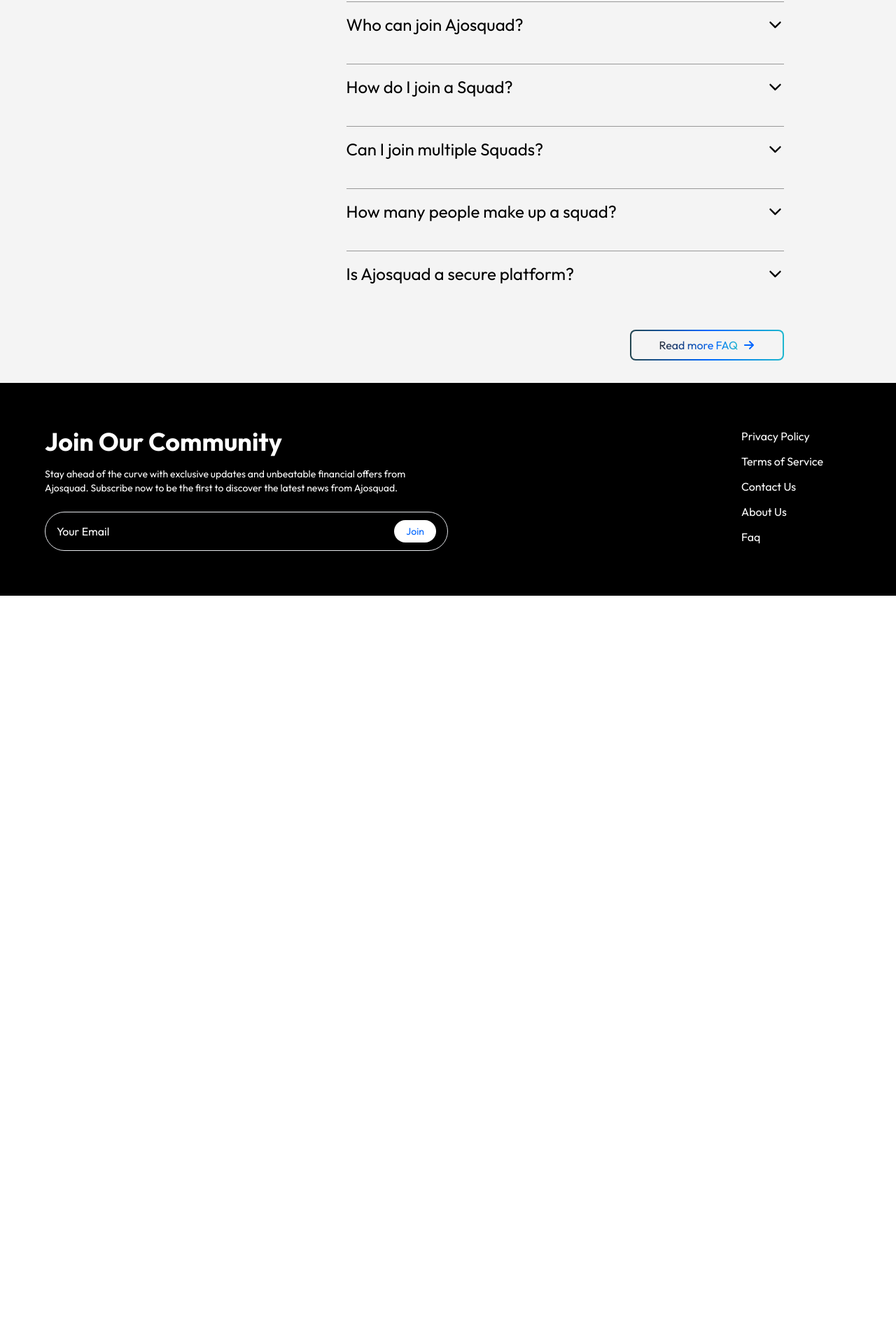
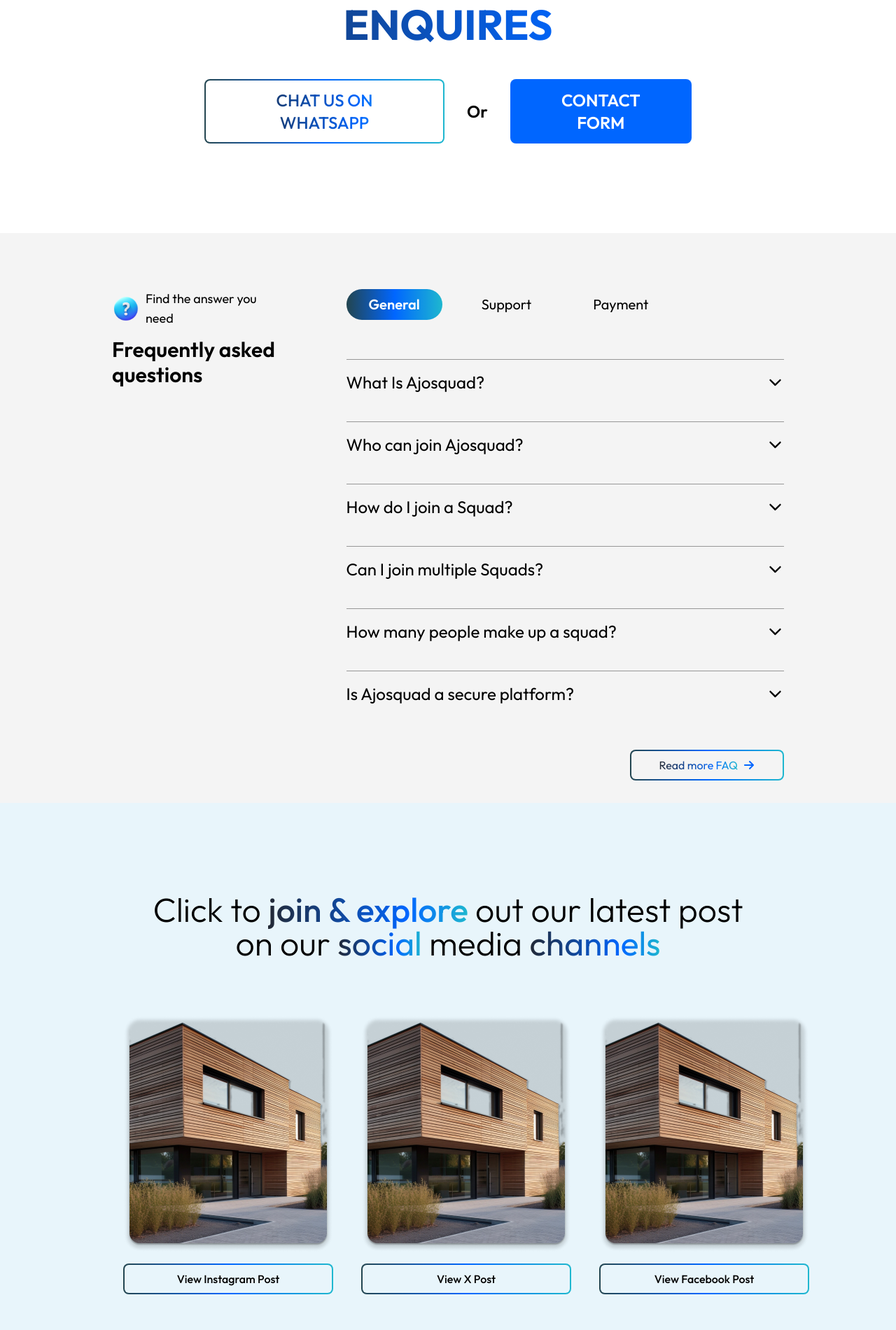
Before and after one commit to gammadefi/ajosquad-website, a Next.js app: page / in a window 1280 px wide. Shown: the part 7480-9380 px from the top of the page at 70% size. Before the commit the page ends 8331 px from the top, so only its background shows below. Built offline with nearby package versions, Linux system fonts and the light colour scheme.

Commit message:
Implement Join Us and explore sections of landing page

```diff
--- a/pages/index.tsx
+++ b/pages/index.tsx
@@ -1,4 +1,5 @@
 import React from 'react'
+import Head from 'next/head'
 import Header from '../src/components/Header'
 import Hero from '../src/sections/Hompage/Hero'
 import Footer from '../src/components/Footer'
@@ -9,10 +10,16 @@
 import Fag from '../src/sections/Hompage/Fag'
 import Security from '../src/sections/Hompage/Security'
 import Testimonial from '../src/sections/Hompage/Testimonial'
+import JoinUs from '../src/sections/Hompage/JoinUs'
+import Explore from '../src/sections/Hompage/Explore'
 
 const index = () => {
   return (
     <div>
+      <Head>
+        <title>Home | AjoSquads</title>
+        <meta property="og:description" content="Empowering Your Financial Journey" key="title" />
+      </Head>
       <Header hasHero={true} />
       <Hero />
       <Shortstory />
@@ -21,7 +28,9 @@
       <Howitworks />
       <Testimonial />
       <Security />
+      <JoinUs />
       <Fag />
+      <Explore />
       <Footer />
     </div>
   )
--- /dev/null
+++ b/src/sections/Hompage/Explore.tsx
@@ -0,0 +1,33 @@
+import React from 'react'
+import Image, { StaticImageData } from 'next/image'
+import HouseImage from '../../../public/assets/House Image 2.png'
+
+const Explore = () => {
+  return (
+    <section className='bg-[#E8F5FB] py-10 px-5 md:px-10 lg:px-44 lg:py-32'>
+      <h3 className='text-3xl md:text-5xl font-light text-center md:px-10'>Click to <span className="gradient-text font-medium">join & explore</span><br className='md:hidden' /> out our latest post <br /> on our <span className="gradient-text font-normal">social</span> media <span className="gradient-text font-normal">channels</span></h3>
+      <div className='-mr-5 md:-mr-10 lg:-mr-44 overflow-x-scroll'>
+        <div className='mx-auto w-fit pt-10 lg:pt-20 flex gap-10 pr-5 md:pr-10 lg:pr-32'>
+          <PostCard imgUrl={HouseImage} btnText='View Instagram Post' />
+          <PostCard imgUrl={HouseImage} btnText='View X Post' />
+          <PostCard imgUrl={HouseImage} btnText='View Facebook Post' />
+        </div>
+      </div>
+    </section>
+  )
+}
+
+export default Explore
+
+function PostCard({ imgUrl, btnText }: { imgUrl: StaticImageData, btnText: string }) {
+  return (
+    <div className='w-[220px] lg:w-[300px] space-y-4'>
+      <Image src={imgUrl} alt='image' />
+      <button className="font-medium w-full rounded-lg p-0.5 bg-gradient-to-r from-[#23454F] via-[#0066FF] to-[#1EB7CF]">
+        <div className="bg-[#E8F5FB] text-center p-2 rounded-[calc(0.5rem-2px)]">
+          <span>{btnText}</span>
+        </div>
+      </button>
+    </div>
+  )
+}
--- /dev/null
+++ b/src/sections/Hompage/JoinUs.tsx
@@ -0,0 +1,23 @@
+import React from 'react'
+
+const JoinUs = () => {
+  return (
+    <section className='space-y-6 lg:space-y-12 py-10 px-5 md:px-10 lg:px-44 md:py-20 lg:py-32 text-center'>
+      <h3 className='text-xl lg:text-3xl font-medium'>WE WOULD LOVE TO HEAR FROM YOU</h3>
+      <h2 className='gradient-text font-bold text-3xl lg:text-6xl'>READY TO JOIN US OR MAKE ENQUIRES</h2>
+      <div className='lg:text-2xl mx-auto flex items-center justify-center flex-col gap-2.5 md:gap-8 md:flex-row lg:w-3/4'>
+        <button className="font-medium w-full lg:w-fit rounded-lg p-0.5 bg-gradient-to-r from-[#23454F] via-[#0066FF] to-[#1EB7CF]">
+          <div className="bg-white flex items-center justify-center gap-2 py-3 px-10 rounded-[calc(0.5rem-2px)]">
+            <span className='gradient-text'>CHAT US ON WHATSAPP</span>
+          </div>
+        </button>
+        <span className='font-semibold text-lg lg:text-2xl'>Or</span>
+        <button className="text-white w-full lg:w-fit font-semibold rounded-lg px-3.5 py-3.5 lg:py-3.5 lg:px-10 bg-primary">
+          CONTACT FORM
+        </button>
+      </div>
+    </section>
+  )
+}
+
+export default JoinUs
--- a/src/sections/Hompage/TestimonialCard.tsx
+++ b/src/sections/Hompage/TestimonialCard.tsx
@@ -3,7 +3,7 @@
 
 const TestimonialCard = ({ name, image, testimonial }: { name: string, image: string, testimonial: string }) => {
   return (
-    <div className="inline-block p-3 lg:px-8 lg:py-7 w-[300px] lg:w-[437px] bg-[#101010] rounded-xl space-y-3">
+    <div className="p-3 lg:px-8 lg:py-7 w-[300px] lg:w-[437px] bg-[#101010] rounded-xl space-y-3">
       <p className='text-sm lg:text-lg'>
         {testimonial}
       </p>
```
